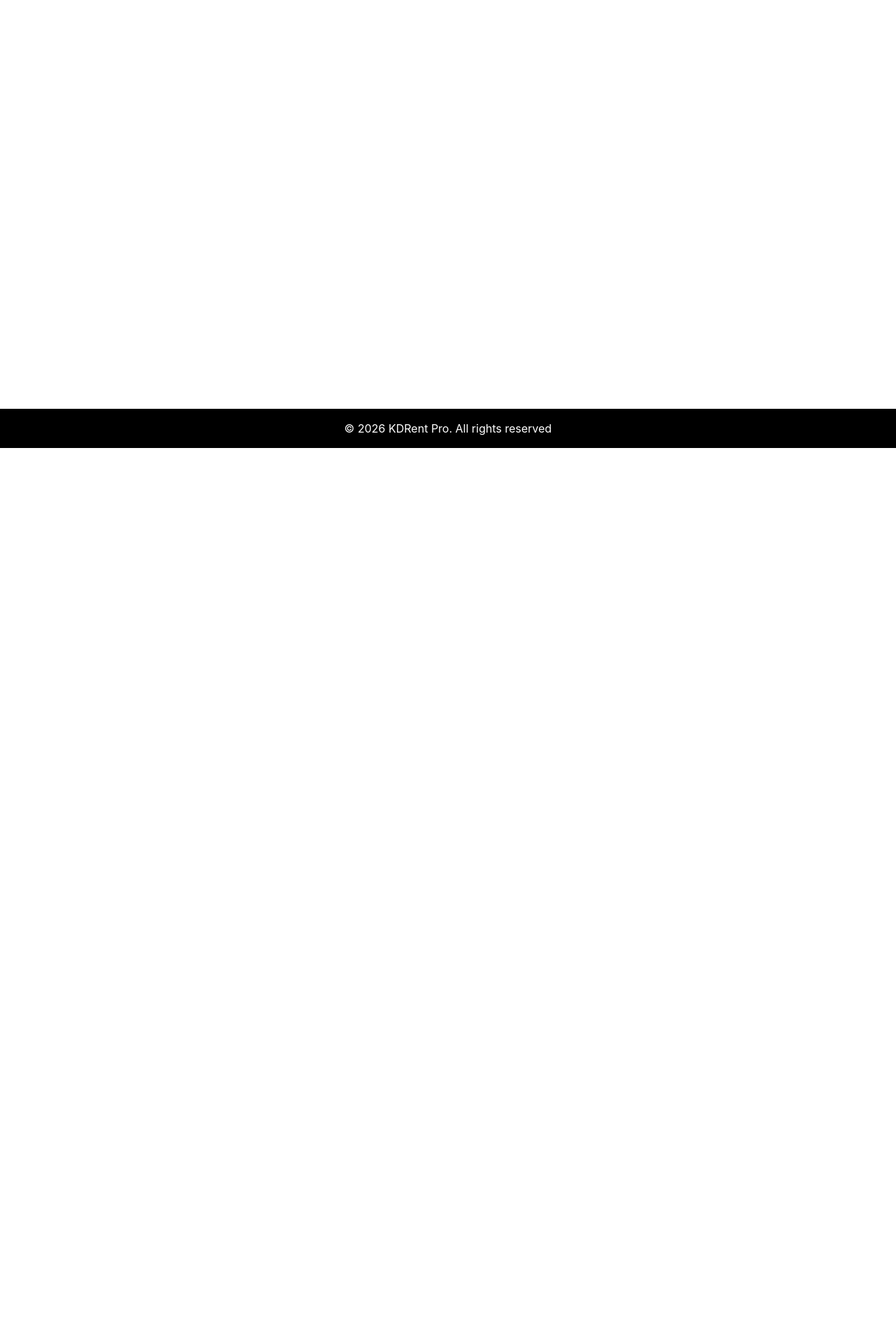
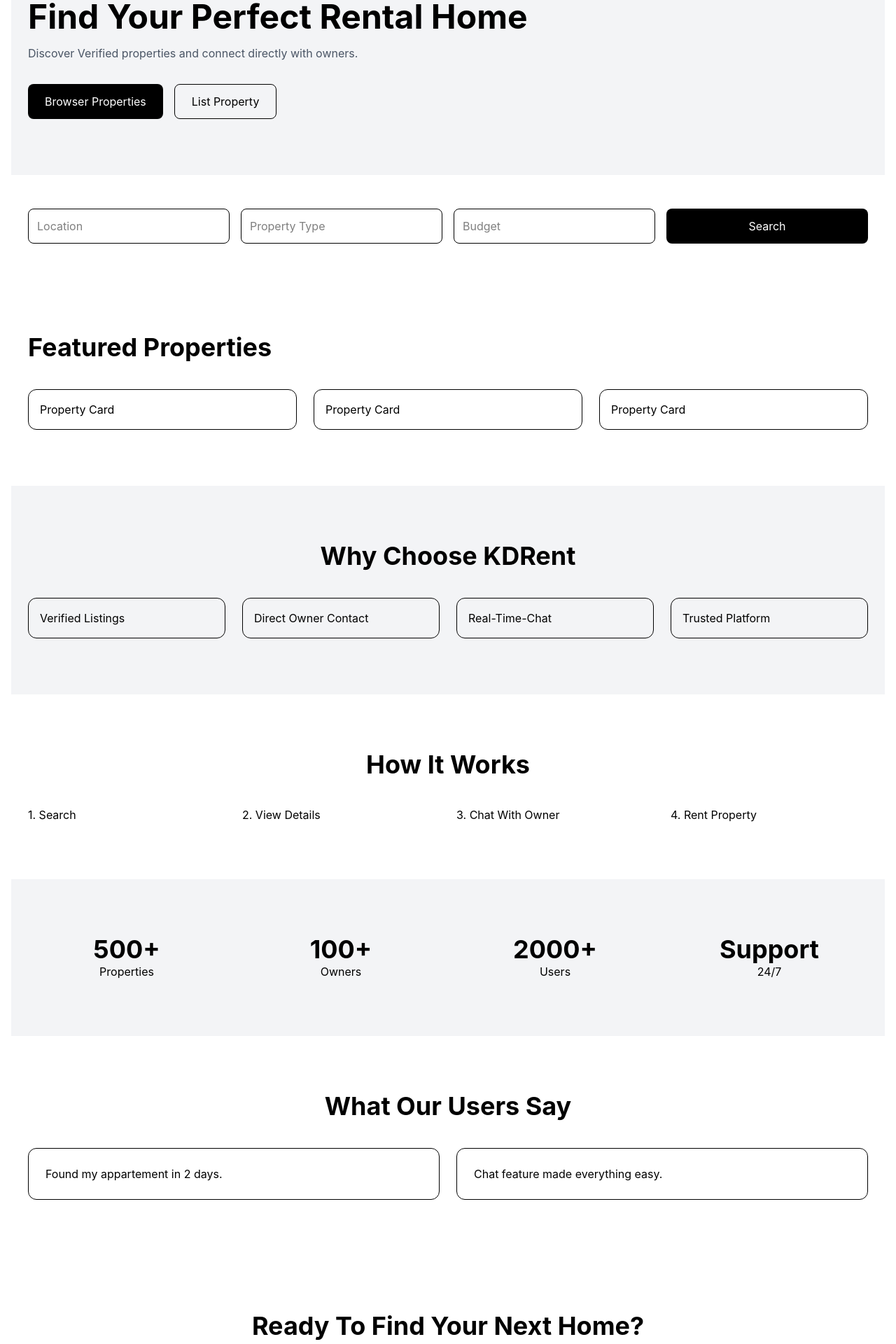
Before and after one commit to yourvinii/KDRent-Manage-Rent.-Simplified., a React (Vite) app in the folder client/: page / in a window 1280 px wide. Shown: the part 160-2080 px from the top of the page at 70% size. Before the commit the page ends 800 px from the top, so only its background shows below. Built offline with nearby package versions, Linux system fonts and the light colour scheme; no server answers.

Commit message:
feat(home): add initial home page layout and section components

```diff
--- /dev/null
+++ b/client/src/components/home/CTASection.jsx
@@ -0,0 +1,15 @@
+import React from "react";
+
+const CTASection = () => {
+  return (
+    <section className="py-20">
+      <div className="max-w-4xl mx-auto text-center">
+        <h2 className="text-4xl font-bold ">Ready To Find Your Next Home?</h2>
+
+        <button className=" mt-8 bg-black text-white px-8 py-3 rounded-lg ">Browse Properties</button>
+      </div>
+    </section>
+  );
+};
+
+export default CTASection;
--- /dev/null
+++ b/client/src/components/home/FeaturedPropertiesSection.jsx
@@ -0,0 +1,26 @@
+import React from 'react'
+
+const FeaturedPropertiesSection = () => {
+  return (
+<section className='py-20'>
+
+<div className='max-w-7xl mx-auto px-6'>
+  <h2 className='text-4xl font-bold'>Featured Properties</h2>
+<div className=' grid md:grid-cols-3 gap-6 mt-10 '>
+  <div className=' border rounded-xl p-4 '>
+    Property Card
+  </div>
+  <div className=' border rounded-xl p-4 '>
+    Property Card
+  </div>
+  <div className=' border rounded-xl p-4 '>
+    Property Card
+  </div>
+</div>
+
+</div>
+
+</section>  )
+}
+
+export default FeaturedPropertiesSection
--- /dev/null
+++ b/client/src/components/home/HeroSection.jsx
@@ -0,0 +1,20 @@
+import React from "react";
+
+const HeroSection = () => {
+  return (
+    <section className=" py-20 bg-gray-100 ">
+      <div className=" max-w-7xl mx-auto px-6 ">
+        <h1 className=" text-5xl font-bold ">Find Your Perfect Rental Home</h1>
+        <p className=" mt-4 text-gray-600 ">Discover Verified properties and connect directly with owners.</p>
+
+          <div className=" mt-8 flex gap-4">
+    <button className=" bg-black text-white px-6 py-3 rounded-lg ">Browser Properties</button>
+<button className=" border px-6 py-3 rounded-lg ">List Property</button>
+          </div>
+
+      </div>
+    </section>
+  );
+};
+
+export default HeroSection;
--- /dev/null
+++ b/client/src/components/home/HowItWorksSection.jsx
@@ -0,0 +1,19 @@
+import React from "react";
+
+const HowItWorksSection = () => {
+  return (
+    <section className=" py-20">
+      <div className=" max-w-7xl mx-auto px-6 ">
+        <h2 className=" text-4xl font-bold text-center ">How It Works</h2>
+        <div className=" grid md:grid-cols-4 gap-6 mt-10 ">
+          <div>1. Search</div>
+          <div>2. View Details</div>
+          <div>3. Chat With Owner</div>
+          <div>4. Rent Property</div>
+        </div>
+      </div>
+    </section>
+  );
+};
+
+export default HowItWorksSection;
--- /dev/null
+++ b/client/src/components/home/SearchSection.jsx
@@ -0,0 +1,21 @@
+import React from 'react'
+
+const SearchSection = () => {
+  return (
+<section className=' py-12 '>
+
+    <div className=' max-w-7xl mx-auto px-6 '>
+      <div className='grid md:grid-cols-4 gap-4'>
+        <input type='text' placeholder='Location' className='border p-3 rounded-lg' />
+        <input type='text' placeholder='Property Type' className='border p-3 rounded-lg' />
+        <input type='text' placeholder='Budget' className='border p-3 rounded-lg' />
+
+       <button className=' bg-black px-2 py-1 text-white rounded-lg'>Search</button>
+
+      </div>
+    </div>
+</section>
+  )
+}
+
+export default SearchSection
--- /dev/null
+++ b/client/src/components/home/StatsSection.jsx
@@ -0,0 +1,31 @@
+import React from "react";
+
+const StatsSection = () => {
+  return (
+    <section className=" py-20 bg-gray-100 ">
+      <div className=" max-w-7xl mx-auto px-6 ">
+        <div className=" grid md:grid-cols-4 gap-6 text-center ">
+          <div>
+            <h3 className=" text-4xl font-bold ">500+</h3>
+          <p>Properties</p>
+          </div>
+          <div>
+            <h3 className=" text-4xl font-bold ">100+</h3>
+          <p>Owners</p>
+          </div>
+          <div>
+            <h3 className=" text-4xl font-bold ">2000+</h3>
+          <p>Users</p>
+          </div>
+          <div>
+            <h3 className=" text-4xl font-bold ">Support</h3>
+          <p>24/7</p>
+          </div>
+
+        </div>
+      </div>
+    </section>
+  );
+};
+
+export default StatsSection;
--- /dev/null
+++ b/client/src/components/home/TestimonialsSection.jsx
@@ -0,0 +1,26 @@
+import React from 'react'
+
+const TestimonialsSection = () => {
+  return (
+<section className=' py-20'>
+<div className=' max-w-7xl mx-auto px-6 '>
+  <h2 className=' text-4xl font-bold text-center '>
+    What Our Users Say
+  </h2>
+
+  <div className='grid md:grid-cols-2 gap-6 mt-10'>
+    <div className='border p-6 rounded-xl'>
+      Found my appartement in 2 days.
+    </div>
+    <div className='border p-6 rounded-xl'>
+Chat feature made everything easy.    </div>
+
+  </div>
+
+</div>
+</section>
+
+  )
+}
+
+export default TestimonialsSection
--- /dev/null
+++ b/client/src/components/home/WhyChooseUsSection.jsx
@@ -0,0 +1,22 @@
+import React from "react";
+
+const WhyChooseUsSection = () => {
+  return (
+    <section className=" py-20 bg-gray-100 ">
+      <div className=" max-w-7xl mx-auto px-6 ">
+        <h2 className=" text-4xl font-bold text-center ">Why Choose KDRent</h2>
+
+        <div className=" grid md:grid-cols-4 gap-6 mt-10 ">
+        <div className="  border p-4 rounded-xl ">Verified Listings</div>
+        <div className="  border p-4 rounded-xl ">Direct Owner Contact</div>
+
+        <div className="border p-4 rounded-xl">Real-Time-Chat</div>
+        <div className="border p-4 rounded-xl">Trusted Platform</div>
+      </div>
+        </div>
+
+    </section>
+  );
+};
+
+export default WhyChooseUsSection;
--- a/client/src/pages/home/Home.jsx
+++ b/client/src/pages/home/Home.jsx
@@ -1,10 +1,28 @@
 import React from "react";
+import HeroSection from "../../components/home/HeroSection";
+
+import StatsSection from "../../components/home/StatsSection";
+import CTASection from "../../components/home/CTASection";
+import SearchSection from "../../components/home/SearchSection";
+import FeaturedPropertiesSection from "../../components/home/FeaturedPropertiesSection";
+import WhyChooseUsSection from "../../components/home/WhyChooseUsSection";
+import HowItWorksSection from "../../components/home/HowItWorksSection";
+import TestimonialsSection from "../../components/home/TestimonialsSection";
 
 const Home = () => {
   return (
-    <div>
-      <h1 className="text-4xl font-bold">Home Page</h1>
-    </div>
+    <>
+      <HeroSection />
+      <SearchSection />
+
+      <FeaturedPropertiesSection />
+      <WhyChooseUsSection />
+      <HowItWorksSection />
+
+      <StatsSection />
+      <TestimonialsSection />
+      <CTASection />
+    </>
   );
 };
 
```
